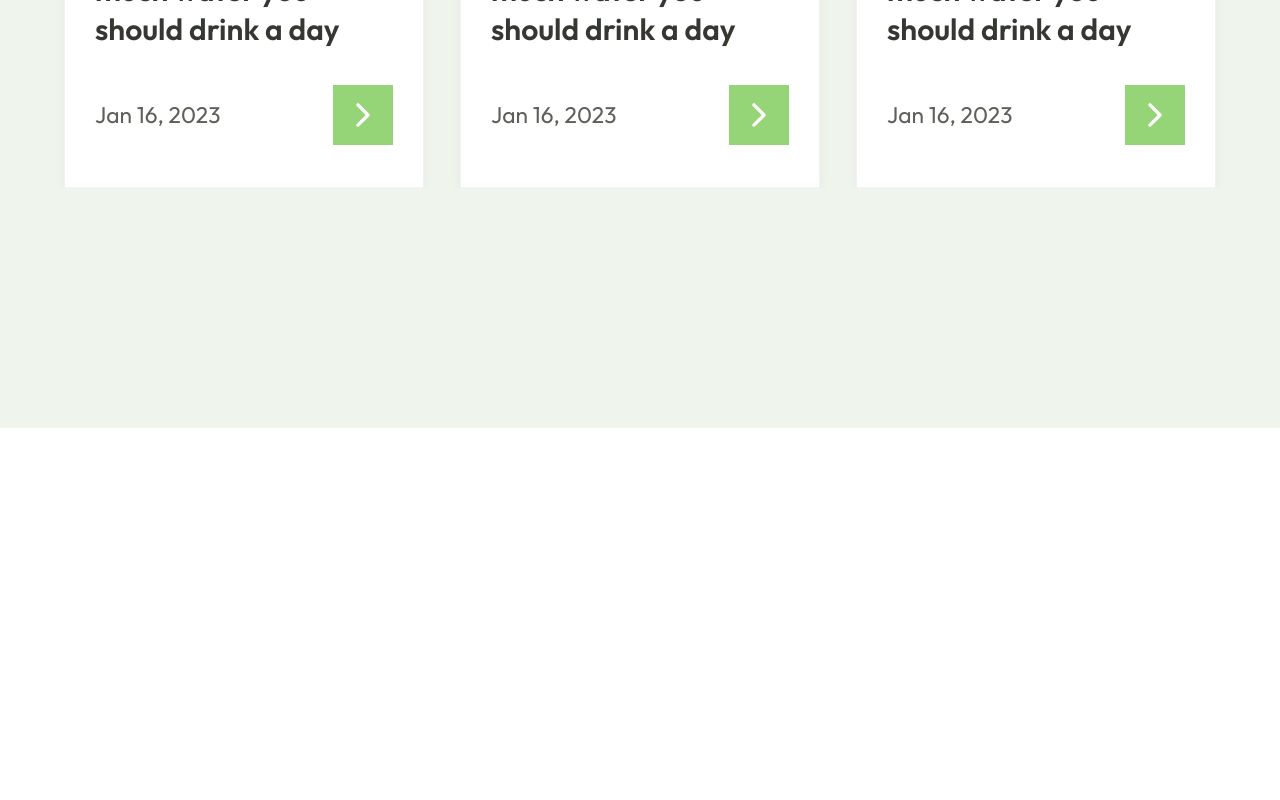
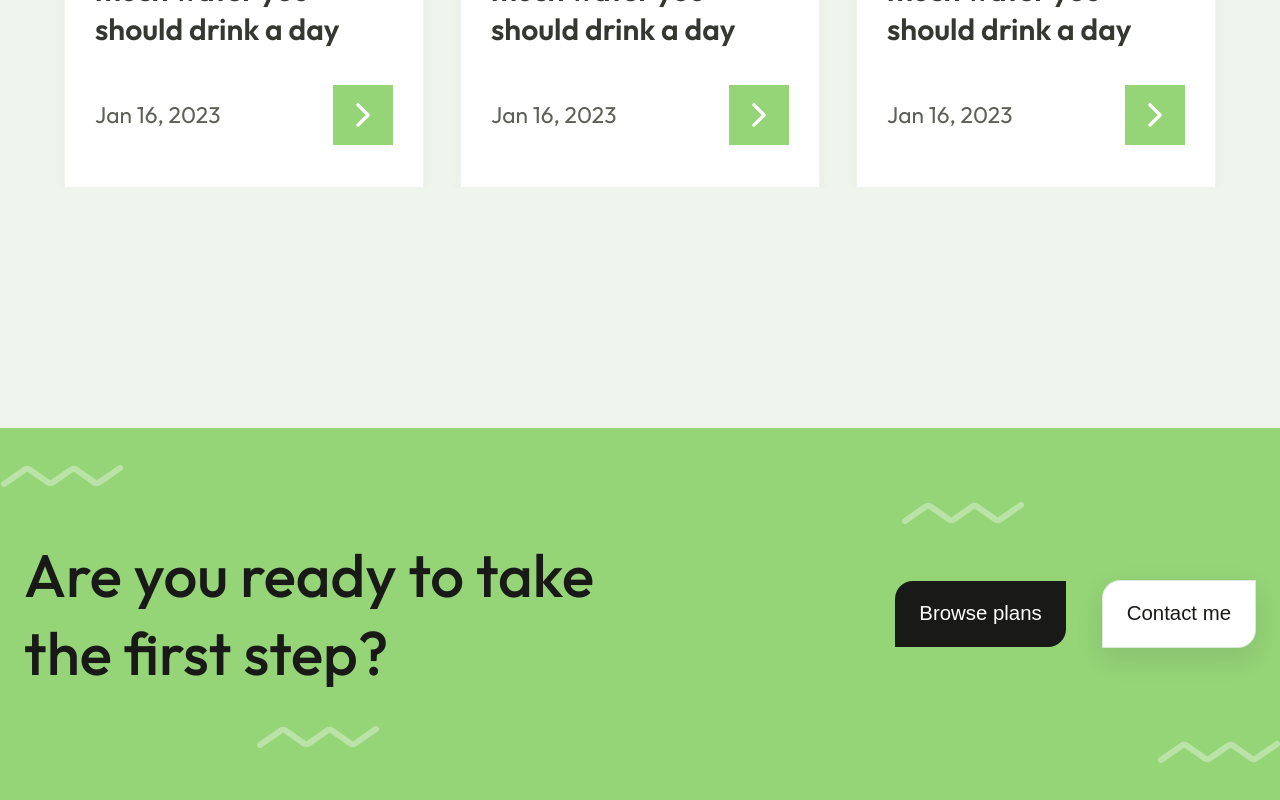
Before and after one commit to osamanazakat/nutritionist, a React (Vite) app: page / in a window 1280 px wide. Shown: the part 9178-9978 px from the top of the page. Before the commit the page ends 9606 px from the top, so only its background shows below. Built offline with nearby package versions, Linux system fonts and the light colour scheme.

Commit message:
cta section complete

```diff
--- a/src/assets/index.js
+++ b/src/assets/index.js
@@ -24,6 +24,7 @@ import Insta3 from "./insta-3.jpg";
 import Insta4 from "./insta-4.jpg";
 import Insta5 from "./insta-5.jpg";
 import Blog from "./blog.jpg";
+import LayerCta from "./layer-cta.svg";
 
 export {
   Girl,
@@ -52,4 +53,5 @@ export {
   Insta4,
   Insta5,
   Blog,
+  LayerCta,
 };
--- a/src/pages/home/Home.jsx
+++ b/src/pages/home/Home.jsx
@@ -7,6 +7,7 @@ import Testimonials from "./testimonials/Testimonials";
 import Qna from "./qna/Qna";
 import InstaSection from "./instaSection/InstaSection";
 import BlogSection from "./blogSection/BlogSection";
+import Cta from "./cta/Cta";
 
 const Home = () => (
   <>
@@ -19,6 +20,7 @@ const Home = () => (
     <Qna />
     <InstaSection />
     <BlogSection />
+    <Cta />
   </>
 );
 
--- a/src/pages/home/blogSection/BlogSection.scss
+++ b/src/pages/home/blogSection/BlogSection.scss
@@ -9,6 +9,11 @@
     align-items: center;
     justify-content: space-between;
     padding-top: 1rem;
+
+    @include respond(phone) {
+      flex-direction: column;
+      gap: 2rem;
+    }
   }
 
   &__container {
@@ -19,6 +24,7 @@
     gap: 3rem;
     flex-wrap: wrap;
     align-items: center;
+    justify-content: center;
   }
 
   &__bg {
--- /dev/null
+++ b/src/pages/home/cta/Cta.jsx
@@ -0,0 +1,26 @@
+import "./Cta.scss";
+import Wrapper from "../../../components/wrapper/Wrapper";
+import Button from "../../../components/button/Button";
+import { LayerCta } from "../../../assets";
+
+const Cta = () => {
+  return (
+    <section className="cta">
+      <Wrapper className="cta__container">
+        <h2>Are you ready to take the first step?</h2>
+
+        <div className="cta__btns">
+          <Button className="btn-black">Browse plans</Button>
+          <Button className="btn-white">Contact me</Button>
+        </div>
+      </Wrapper>
+
+      <img src={LayerCta} alt="" className="cta__img-1" />
+      <img src={LayerCta} alt="" className="cta__img-2" />
+      <img src={LayerCta} alt="" className="cta__img-3" />
+      <img src={LayerCta} alt="" className="cta__img-4" />
+    </section>
+  );
+};
+
+export default Cta;
--- /dev/null
+++ b/src/pages/home/cta/Cta.scss
@@ -0,0 +1,53 @@
+@import "../../../styles/mixin.scss";
+
+.cta {
+  padding-block: 9rem;
+  background-color: var(--primary-1);
+  position: relative;
+
+  &__container {
+    display: flex;
+    align-items: center;
+    justify-content: space-between;
+
+    @include respond(phone) {
+      flex-direction: column;
+    }
+  }
+
+  h2 {
+    width: 50%;
+
+    @include respond(phone) {
+      width: 90%;
+      margin-bottom: 2rem;
+    }
+  }
+
+  &__btns {
+    display: flex;
+    align-items: center;
+    gap: 3rem;
+  }
+
+  img {
+    position: absolute;
+  }
+
+  &__img-1 {
+    top: 10%;
+    left: 0;
+  }
+  &__img-2 {
+    bottom: 10%;
+    right: 0;
+  }
+  &__img-3 {
+    bottom: 14%;
+    left: 20%;
+  }
+  &__img-4 {
+    top: 20%;
+    right: 20%;
+  }
+}
```
Also changed, not shown: src/assets/layer-cta.svg (added).
